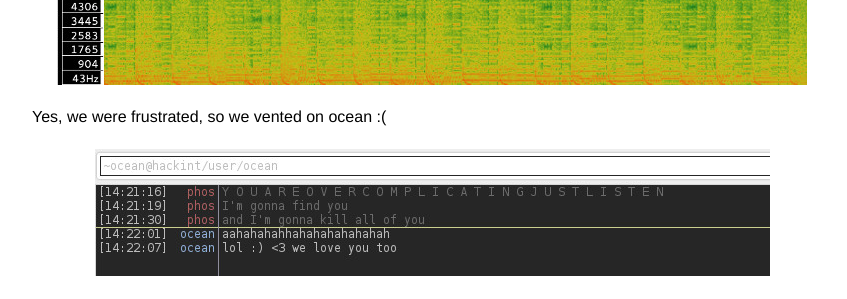
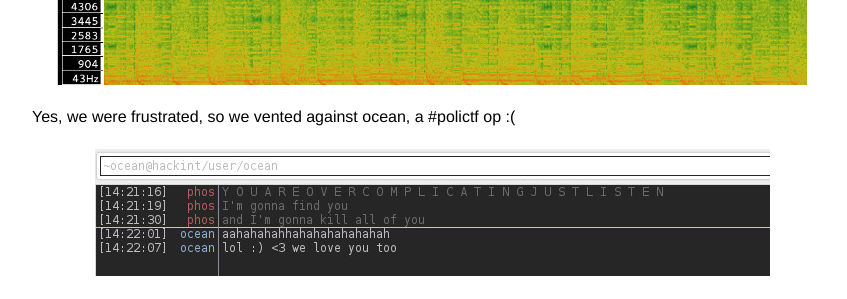
Before and after one commit to PequalsNP-team/pequalsnp-team.github.io, a Jekyll site: the page built from _posts/2015-07-12-its-hungry.md, in a window 1280 px wide and 900 px high, scrolled down 2219 px. Shown: the part 152-451 px from the top of the window, without its empty margins (208-1055 px from the left). Built offline with Jekyll 4.4.1, drawn with Linux system fonts in a browser that asks for light colours.

Commit message:
Update 2015-07-12-its-hungry.md

```diff
--- a/_posts/2015-07-12-its-hungry.md
+++ b/_posts/2015-07-12-its-hungry.md
@@ -37,7 +37,7 @@ Clearly morse! After a few tries this happened.
 
 ![The trollface]({{ site.url }}/assets/mcdonald-trollface.jpg){: .center-image }
 
-Yes, we were frustrated, so we vented on ocean :(
+Yes, we were frustrated, so we vented against ocean, a #polictf op :(
 
 ![The trollface]({{ site.url }}/assets/mcdonald-irc.jpg){: .center-image }
 
```
